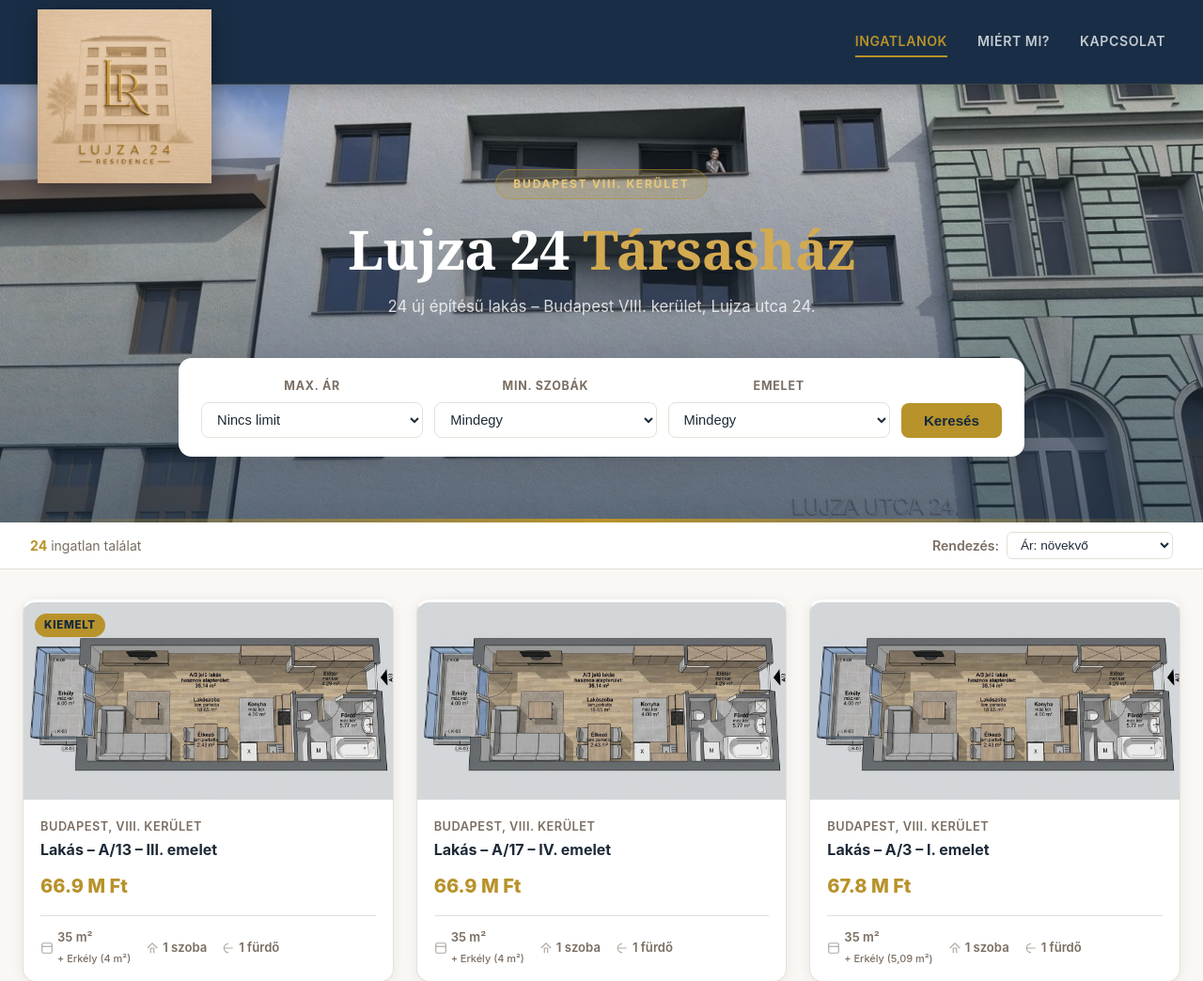
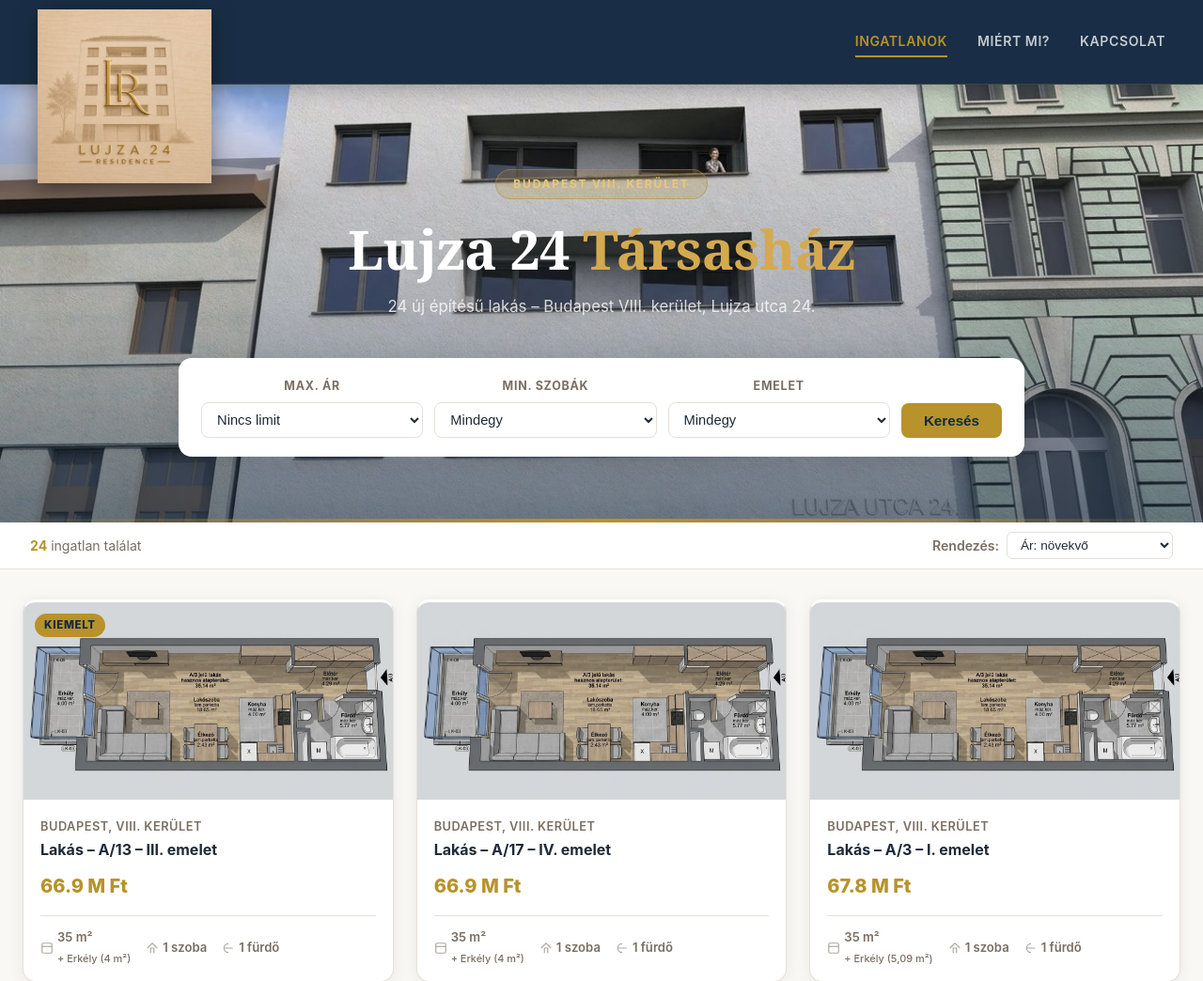
Before and after one commit to Akolak18/PROJECT-SIMPLE, a Flask app: page /ingatlan-ertekesites in a window 1280 px wide. Shown: the top 1044 px of the page at 94% size. Run offline with Flask 3, Linux system fonts and the light colour scheme.

Commit message:
Make hero overlay nearly transparent at top
Top is fully transparent (0%), fading to 0.20 at midpoint and 0.55
at bottom — lets the building photo show through completely at the top
while keeping text readable below.

https://claude.ai/code/session_014petuLLSC47wXb62gZwvgJ

```diff
--- a/templates/ingatlan_ertekesites.html
+++ b/templates/ingatlan_ertekesites.html
@@ -84,7 +84,7 @@
       position: relative;
       overflow: hidden;
       background:
-        linear-gradient(to bottom, rgba(18,40,64,.15) 0%, rgba(18,40,64,.40) 55%, rgba(18,40,64,.62) 100%),
+        linear-gradient(to bottom, rgba(0,0,0,.0) 0%, rgba(18,40,64,.20) 50%, rgba(18,40,64,.55) 100%),
         url('/static/images/utcafront_2.jpg') center center / cover no-repeat;
       color: #fff;
       padding: 90px 32px 70px;
```
